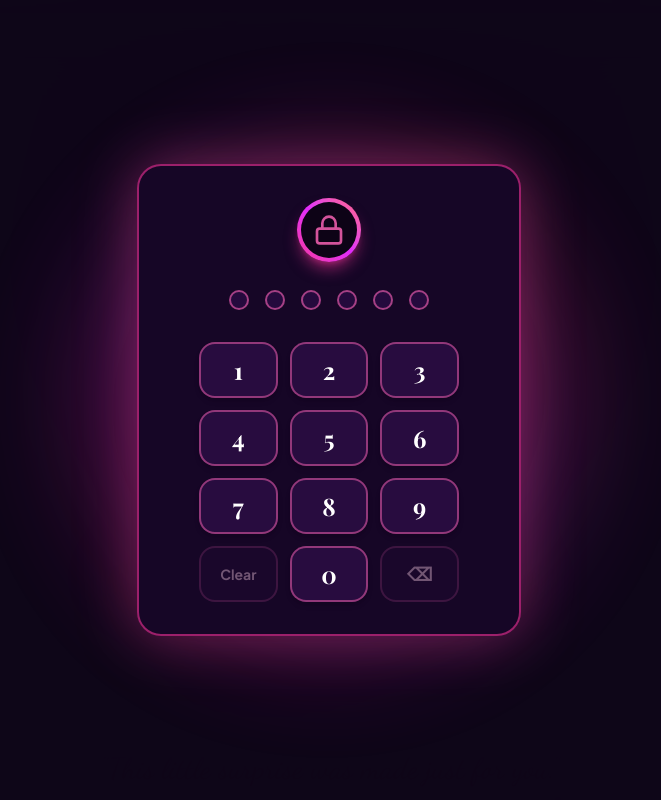
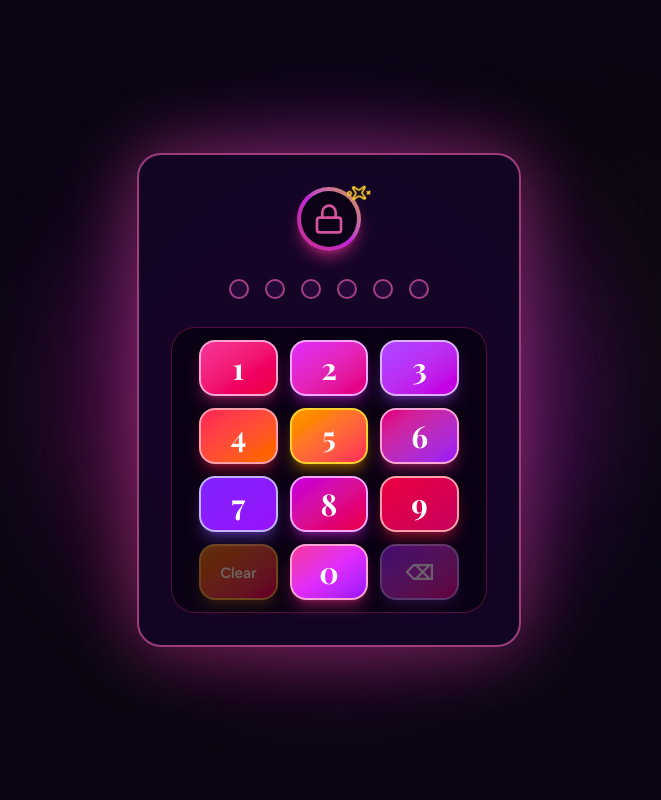
Before and after one commit to Shailendra-afk/bday, a React (Vite) app: page / in a window 1280 px wide. Shown: the top 800 px of the page, without its empty margins (311-972 px from the left). Built offline with nearby package versions, Linux system fonts and the light colour scheme; a web font is replaced by a local one.

Commit message:
Make password keypad colourful and attractive with vibrant gradients

```diff
--- a/src/components/PasswordLockScreen.jsx
+++ b/src/components/PasswordLockScreen.jsx
@@ -3,6 +3,18 @@ import { motion, AnimatePresence } from 'framer-motion';
 import { Lock, Unlock, Sparkles, AlertCircle } from 'lucide-react';
 import confetti from 'canvas-confetti';
 import { birthdayData } from '../config/birthdayData';
+
+const KEYPAD_BUTTONS = [
+  { num: '1', style: 'from-pink-500 to-rose-600 border-pink-300 shadow-pink-500/40' },
+  { num: '2', style: 'from-fuchsia-500 to-pink-600 border-fuchsia-300 shadow-fuchsia-500/40' },
+  { num: '3', style: 'from-purple-500 to-fuchsia-600 border-purple-300 shadow-purple-500/40' },
+  { num: '4', style: 'from-rose-500 to-orange-500 border-rose-300 shadow-rose-500/40' },
+  { num: '5', style: 'from-amber-500 to-rose-500 border-amber-300 shadow-amber-500/40' },
+  { num: '6', style: 'from-pink-600 to-purple-600 border-pink-300 shadow-pink-500/40' },
+  { num: '7', style: 'from-violet-600 to-purple-600 border-violet-300 shadow-violet-500/40' },
+  { num: '8', style: 'from-fuchsia-600 to-rose-600 border-fuchsia-300 shadow-fuchsia-500/40' },
+  { num: '9', style: 'from-rose-600 to-pink-700 border-rose-300 shadow-rose-500/40' },
+];
 
 export const PasswordLockScreen = ({ onUnlock }) => {
   const config = birthdayData.passcodeConfig || { passcode: "0801" };
@@ -65,8 +77,8 @@ export const PasswordLockScreen = ({ onUnlock }) => {
 
       // Confetti outburst celebration
       confetti({
-        particleCount: 150,
-        spread: 90,
+        particleCount: 160,
+        spread: 95,
         origin: { y: 0.5 },
         colors: ['#EC4899', '#F472B6', '#D946EF', '#FFD1DC', '#FF69B4', '#F43F5E', '#FBBF24']
       });
@@ -87,11 +99,12 @@ export const PasswordLockScreen = ({ onUnlock }) => {
   };
 
   return (
-    <div className="fixed inset-0 z-[100] flex items-center justify-center bg-[#0a0214]/98 backdrop-blur-2xl px-4 py-8 overflow-y-auto selection:bg-pink-500 selection:text-white">
-      {/* Background Glowing Halos */}
-      <div className="absolute top-1/2 left-1/2 -translate-x-1/2 -translate-y-1/2 w-[340px] sm:w-[480px] h-[340px] sm:h-[480px] bg-gradient-to-tr from-pink-600/40 via-fuchsia-500/30 to-rose-500/40 rounded-full blur-3xl pointer-events-none animate-pulse" />
+    <div className="fixed inset-0 z-[100] flex items-center justify-center bg-[#07010f]/98 backdrop-blur-2xl px-4 py-8 overflow-y-auto selection:bg-pink-500 selection:text-white">
+      {/* Background Vibrant Glowing Halos */}
+      <div className="absolute top-1/2 left-1/2 -translate-x-1/2 -translate-y-1/2 w-[360px] sm:w-[500px] h-[360px] sm:h-[500px] bg-gradient-to-tr from-pink-600/40 via-fuchsia-500/35 to-purple-600/40 rounded-full blur-3xl pointer-events-none animate-pulse" />
+      <div className="absolute top-1/4 right-1/4 w-48 h-48 bg-amber-500/20 rounded-full blur-2xl pointer-events-none animate-ping" style={{ animationDuration: '4s' }} />
 
-      {/* Main Glassmorphic Card - Dark, High-Contrast */}
+      {/* Main Glassmorphic Card - Vibrant & High-Contrast */}
       <motion.div
         initial={{ opacity: 0, scale: 0.9, y: 20 }}
         animate={{
@@ -101,34 +114,35 @@ export const PasswordLockScreen = ({ onUnlock }) => {
           x: isShaking ? [0, -12, 12, -8, 8, -4, 4, 0] : 0
         }}
         transition={{ duration: 0.5, ease: 'easeOut' }}
-        className="relative z-10 w-full max-w-sm p-6 sm:p-8 rounded-3xl bg-[#160626] border-2 border-pink-500/60 shadow-[0_0_60px_rgba(236,72,153,0.4)] text-center space-y-6"
+        className="relative z-10 w-full max-w-sm p-6 sm:p-8 rounded-3xl bg-[#140524]/95 border-2 border-pink-400/60 shadow-[0_0_70px_rgba(236,72,153,0.45)] text-center space-y-6"
       >
-        {/* Animated Lock Icon Header */}
+        {/* Animated Colorful Lock Icon Header */}
         <div className="relative inline-flex items-center justify-center">
-          <div className="w-16 h-16 rounded-full bg-gradient-to-tr from-pink-500 via-fuchsia-500 to-rose-400 p-1 shadow-lg shadow-pink-500/50">
-            <div className="w-full h-full rounded-full bg-[#0d0316] flex items-center justify-center">
+          <div className="w-16 h-16 rounded-full bg-gradient-to-tr from-pink-500 via-fuchsia-500 to-amber-400 p-1 shadow-lg shadow-pink-500/60 animate-pulse">
+            <div className="w-full h-full rounded-full bg-[#0b0214] flex items-center justify-center">
               {isUnlockedSuccess ? (
                 <Unlock className="w-8 h-8 text-pink-300 animate-bounce" />
               ) : (
-                <Lock className="w-8 h-8 text-pink-400 animate-pulse" />
+                <Lock className="w-8 h-8 text-pink-400" />
               )}
             </div>
           </div>
+          <Sparkles className="absolute -top-1 -right-2 w-5 h-5 text-amber-300 animate-spin" style={{ animationDuration: '5s' }} />
         </div>
 
-        {/* PIN Digit Indicators (Dots) */}
+        {/* PIN Digit Indicators (Colorful Dots) */}
         <div className="flex justify-center items-center gap-4 py-1">
           {Array.from({ length: codeLength }).map((_, idx) => {
             const isFilled = idx < pin.length;
             return (
               <motion.div
                 key={idx}
-                animate={isFilled ? { scale: [1, 1.3, 1] } : { scale: 1 }}
+                animate={isFilled ? { scale: [1, 1.35, 1] } : { scale: 1 }}
                 transition={{ duration: 0.2 }}
                 className={`w-5 h-5 rounded-full transition-all duration-300 border-2 ${
                   isFilled
-                    ? 'bg-gradient-to-r from-pink-400 to-fuchsia-400 border-white shadow-[0_0_16px_rgba(244,114,182,1)] scale-110'
-                    : 'bg-[#250a3d] border-pink-400/60'
+                    ? 'bg-gradient-to-r from-amber-300 via-pink-400 to-fuchsia-400 border-white shadow-[0_0_18px_rgba(244,114,182,1)] scale-110'
+                    : 'bg-[#220938] border-pink-400/60'
                 }`}
               />
             );
@@ -142,7 +156,7 @@ export const PasswordLockScreen = ({ onUnlock }) => {
               initial={{ opacity: 0, y: -6 }}
               animate={{ opacity: 1, y: 0 }}
               exit={{ opacity: 0, y: -6 }}
-              className="flex items-center justify-center gap-2 text-xs sm:text-sm text-rose-200 bg-rose-950/80 border border-rose-500/60 py-2 px-3 rounded-full mx-auto max-w-xs font-semibold"
+              className="flex items-center justify-center gap-2 text-xs sm:text-sm text-rose-100 bg-rose-950/80 border border-rose-500/60 py-2 px-3 rounded-full mx-auto max-w-xs font-bold shadow-lg"
             >
               <AlertCircle className="w-4 h-4 text-rose-400 shrink-0" />
               <span>{errorMsg}</span>
@@ -153,7 +167,7 @@ export const PasswordLockScreen = ({ onUnlock }) => {
             <motion.div
               initial={{ opacity: 0, scale: 0.9 }}
               animate={{ opacity: 1, scale: 1 }}
-              className="flex items-center justify-center gap-2 text-xs sm:text-sm text-emerald-200 bg-emerald-950/80 border border-emerald-500/60 py-2 px-4 rounded-full mx-auto max-w-xs font-bold"
+              className="flex items-center justify-center gap-2 text-xs sm:text-sm text-emerald-100 bg-emerald-950/80 border border-emerald-500/60 py-2 px-4 rounded-full mx-auto max-w-xs font-bold shadow-lg"
             >
               <Sparkles className="w-4 h-4 text-emerald-400" />
               <span>Unlocked!</span>
@@ -161,45 +175,47 @@ export const PasswordLockScreen = ({ onUnlock }) => {
           )}
         </AnimatePresence>
 
-        {/* Interactive High-Contrast Keypad */}
-        <div className="grid grid-cols-3 gap-3 max-w-[260px] mx-auto pt-1">
-          {['1', '2', '3', '4', '5', '6', '7', '8', '9'].map((num) => (
+        {/* Interactive Colorful & Attractive Keypad Grid */}
+        <div className="p-3 rounded-3xl bg-[#0b0213]/90 border border-pink-500/30 backdrop-blur-md shadow-inner">
+          <div className="grid grid-cols-3 gap-3 max-w-[260px] mx-auto">
+            {KEYPAD_BUTTONS.map(({ num, style }) => (
               <button
                 key={num}
                 onClick={() => handleKeyPress(num)}
                 disabled={isUnlockedSuccess}
-              className="w-full h-14 rounded-2xl bg-[#280c3f] hover:bg-pink-600 active:bg-pink-700 border-2 border-pink-400/50 hover:border-pink-200 text-white font-black text-2xl font-serif-luxury transition-all duration-150 flex items-center justify-center shadow-md active:scale-95 disabled:opacity-50 cursor-pointer"
+                className={`w-full h-14 rounded-2xl bg-gradient-to-br ${style} border-2 text-white font-extrabold text-2xl sm:text-3xl font-serif-luxury transition-all duration-200 flex items-center justify-center shadow-lg hover:scale-105 active:scale-90 hover:brightness-125 disabled:opacity-50 cursor-pointer drop-shadow-[0_2px_4px_rgba(0,0,0,0.6)]`}
               >
                 {num}
               </button>
             ))}
 
-          {/* Clear Key */}
+            {/* Clear Key - Amber Rose Gradient */}
             <button
               onClick={handleClear}
               disabled={isUnlockedSuccess || pin.length === 0}
-            className="w-full h-14 rounded-2xl bg-[#210934] hover:bg-rose-700 active:bg-rose-800 border-2 border-pink-400/40 hover:border-rose-300 text-pink-200 font-bold text-xs sm:text-sm font-sans-luxury transition-all duration-150 flex items-center justify-center active:scale-95 disabled:opacity-40 cursor-pointer"
+              className="w-full h-14 rounded-2xl bg-gradient-to-br from-amber-600 to-rose-600 border-2 border-amber-300/70 text-amber-100 font-extrabold text-xs sm:text-sm font-sans-luxury transition-all duration-200 flex items-center justify-center shadow-lg hover:scale-105 active:scale-90 hover:brightness-125 disabled:opacity-40 cursor-pointer shadow-amber-500/30 drop-shadow-[0_2px_4px_rgba(0,0,0,0.6)]"
             >
               Clear
             </button>
 
-          {/* Zero Key */}
+            {/* Zero Key - Vibrant Rose Gold Gradient */}
             <button
               onClick={() => handleKeyPress('0')}
               disabled={isUnlockedSuccess}
-            className="w-full h-14 rounded-2xl bg-[#280c3f] hover:bg-pink-600 active:bg-pink-700 border-2 border-pink-400/50 hover:border-pink-200 text-white font-black text-2xl font-serif-luxury transition-all duration-150 flex items-center justify-center shadow-md active:scale-95 disabled:opacity-50 cursor-pointer"
+              className="w-full h-14 rounded-2xl bg-gradient-to-br from-pink-500 via-fuchsia-500 to-purple-600 border-2 border-pink-300 text-white font-extrabold text-2xl sm:text-3xl font-serif-luxury transition-all duration-200 flex items-center justify-center shadow-lg hover:scale-105 active:scale-90 hover:brightness-125 disabled:opacity-50 cursor-pointer shadow-pink-500/40 drop-shadow-[0_2px_4px_rgba(0,0,0,0.6)]"
             >
               0
             </button>
 
-          {/* Backspace Key */}
+            {/* Backspace Key - Violet Fuchsia Gradient */}
             <button
               onClick={handleBackspace}
               disabled={isUnlockedSuccess || pin.length === 0}
-            className="w-full h-14 rounded-2xl bg-[#210934] hover:bg-pink-600 active:bg-pink-700 border-2 border-pink-400/40 hover:border-pink-200 text-pink-200 font-bold text-lg font-sans-luxury transition-all duration-150 flex items-center justify-center active:scale-95 disabled:opacity-40 cursor-pointer"
+              className="w-full h-14 rounded-2xl bg-gradient-to-br from-purple-600 to-pink-600 border-2 border-purple-300/70 text-pink-100 font-extrabold text-lg sm:text-xl font-sans-luxury transition-all duration-200 flex items-center justify-center shadow-lg hover:scale-105 active:scale-90 hover:brightness-125 disabled:opacity-40 cursor-pointer shadow-purple-500/30 drop-shadow-[0_2px_4px_rgba(0,0,0,0.6)]"
             >
               ⌫
             </button>
+          </div>
         </div>
       </motion.div>
     </div>
```
Lines whose indentation alone changed are shown as unchanged.
